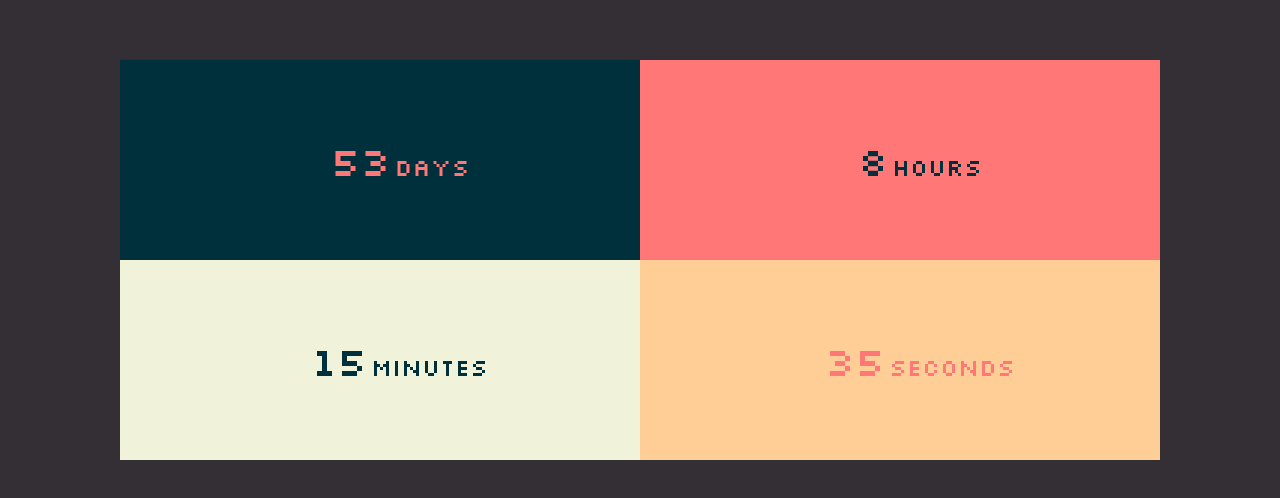
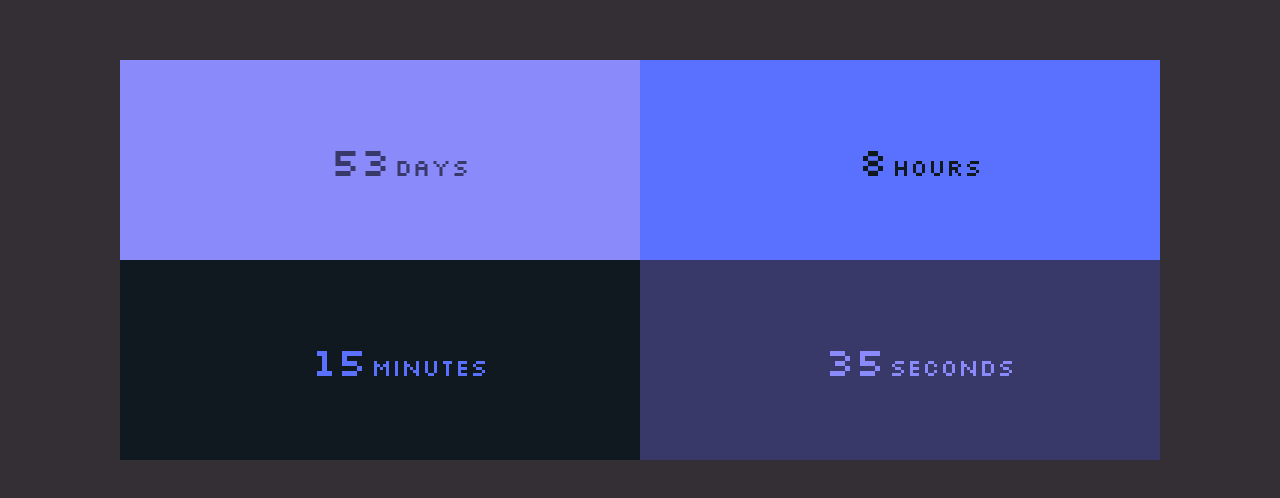
Before and after one commit to jrmedd/countdown, a React (Create React App) app: page / in a window 1280 px wide. Shown: the part 140-638 px from the top of the page. Built offline with nearby package versions, Linux system fonts and the light colour scheme.

Commit message:
Theme update :)

```diff
--- a/src/App.js
+++ b/src/App.js
@@ -71,7 +71,7 @@ function App () {
     <Theme>
       <StyledMain>
         <StyledDescriptionList>
-          <DigitDisplay color={lightTheme.colourB} background={lightTheme.colourA}>
+          <DigitDisplay color={lightTheme.colourC} background={lightTheme.colourA}>
             <StyledTerm>
               days
             </StyledTerm>
@@ -79,7 +79,7 @@ function App () {
               {daysRemaining}
             </StyledDescription>
           </DigitDisplay>
-          <DigitDisplay color={lightTheme.colourA} background={lightTheme.colourB}>
+          <DigitDisplay color={lightTheme.colourD} background={lightTheme.colourB}>
             <StyledTerm>
               hours
             </StyledTerm>
@@ -87,7 +87,7 @@ function App () {
               {hoursRemaining}
             </StyledDescription>
           </DigitDisplay>
-          <DigitDisplay color={lightTheme.colourA} background={lightTheme.colourD}>
+          <DigitDisplay color={lightTheme.colourB} background={lightTheme.colourD}>
             <StyledTerm>
               minutes
             </StyledTerm>
@@ -95,7 +95,7 @@ function App () {
               {minutesRemaining}
             </StyledDescription>
           </DigitDisplay>
-          <DigitDisplay color={lightTheme.colourB} background={lightTheme.colourC}>
+          <DigitDisplay color={lightTheme.colourA} background={lightTheme.colourC}>
             <StyledTerm>
               seconds
             </StyledTerm>
--- a/src/theme.jsx
+++ b/src/theme.jsx
@@ -1,10 +1,10 @@
 import { createGlobalStyle, ThemeProvider } from 'styled-components'
 
 export const lightTheme = {
-  colourA: '#00303b',
-  colourB: '#ff7777',
-  colourC: '#ffce96',
-  colourD: '#f1f2da'
+  colourA: '#8a8afb',
+  colourB: '#5a71ff',
+  colourC: '#383869',
+  colourD: '#101820'
 }
 
 const GlobalStyle = createGlobalStyle`
--- a/src/useInterval.js
+++ b/src/useInterval.js
@@ -1,24 +1,23 @@
-import React, { useState, useEffect, useRef } from 'react';
-
+import { useEffect, useRef } from 'react'
 
 const useInterval = (callback, delay) => {
-  const savedCallback = useRef();
+  const savedCallback = useRef()
 
   // Remember the latest callback.
   useEffect(() => {
-    savedCallback.current = callback;
-  }, [callback]);
+    savedCallback.current = callback
+  }, [callback])
 
   // Set up the interval.
   useEffect(() => {
-    function tick() {
-      savedCallback.current();
+    function tick () {
+      savedCallback.current()
     }
     if (delay !== null) {
-      let id = setInterval(tick, delay);
-      return () => clearInterval(id);
+      const id = setInterval(tick, delay)
+      return () => clearInterval(id)
     }
-  }, [delay]);
+  }, [delay])
 }
 
-export default useInterval;
+export default useInterval
```
